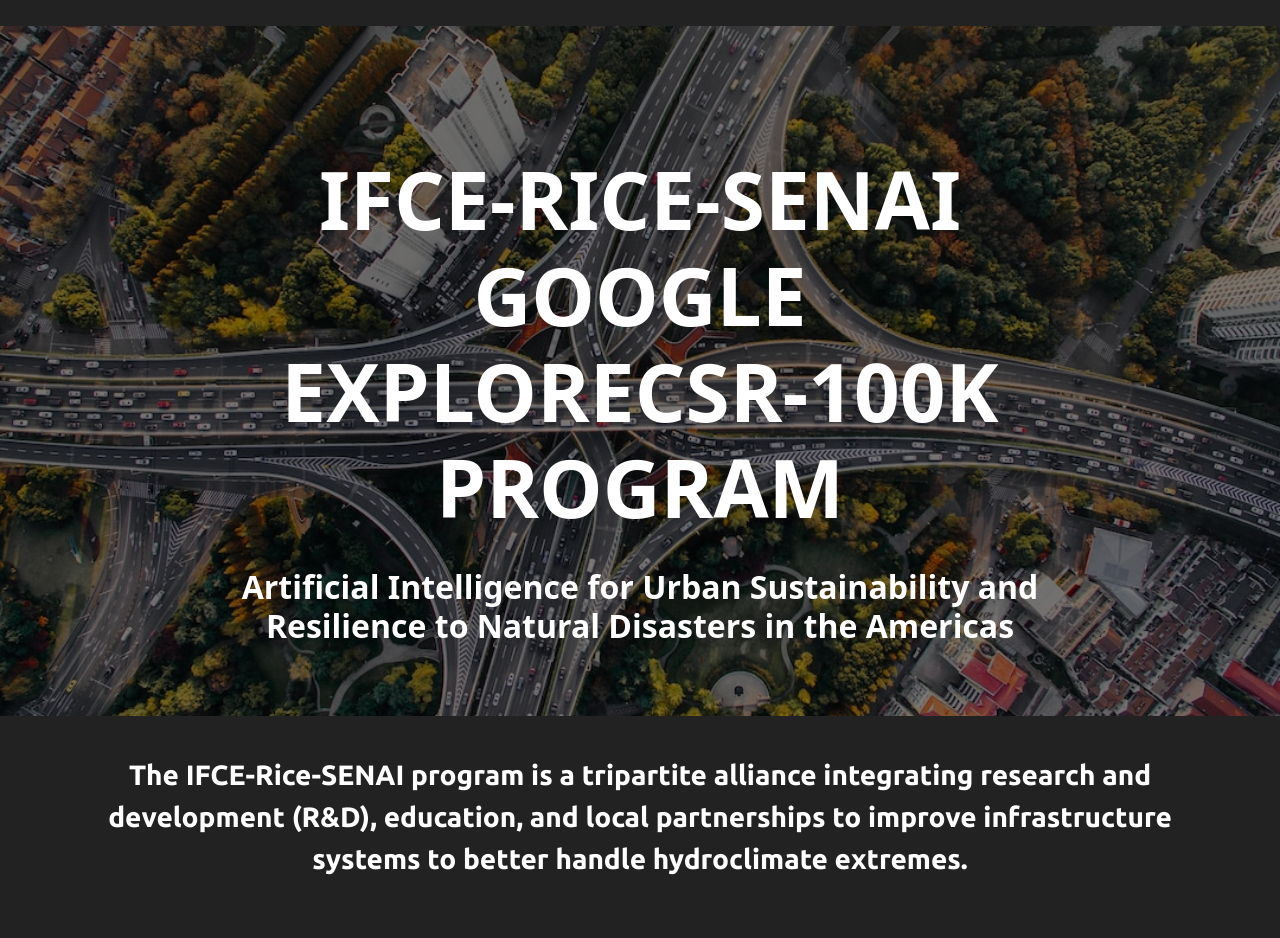
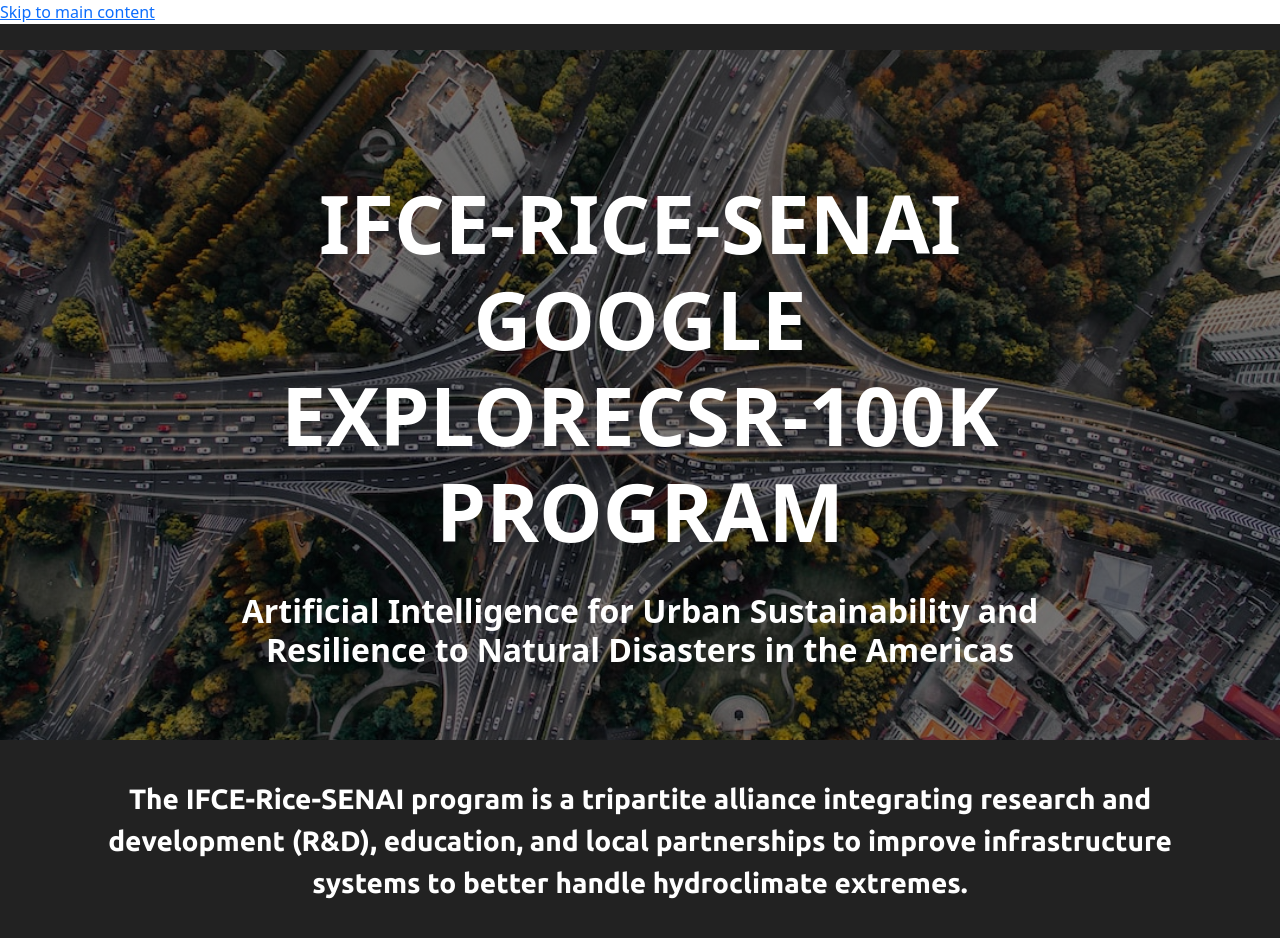
Before and after one commit to ifcericesenai100k/ifcericesenai100k, a plain HTML site: page index.html in a window 1280 px wide. Shown: the top 938 px of the page. Drawn offline with Linux system fonts and the light colour scheme; grey boxes are pictures that could not be loaded.

Commit message:
Update index.html
Adding skip link.

```diff
--- a/index.html
+++ b/index.html
@@ -22,8 +22,10 @@
 
   </head>
   <body>
+    <a href="#maincontent">Skip to main content</a>
     <section id="title-navbar">
     </section>
+    <main id="maincontent">
     <!-- Título -->
     <section id="title">
       <div class="container-fluid">
@@ -298,7 +300,7 @@
         </div>
       </div>
     </section>
-
+    </main>
   </body>
 
   <script>
```
